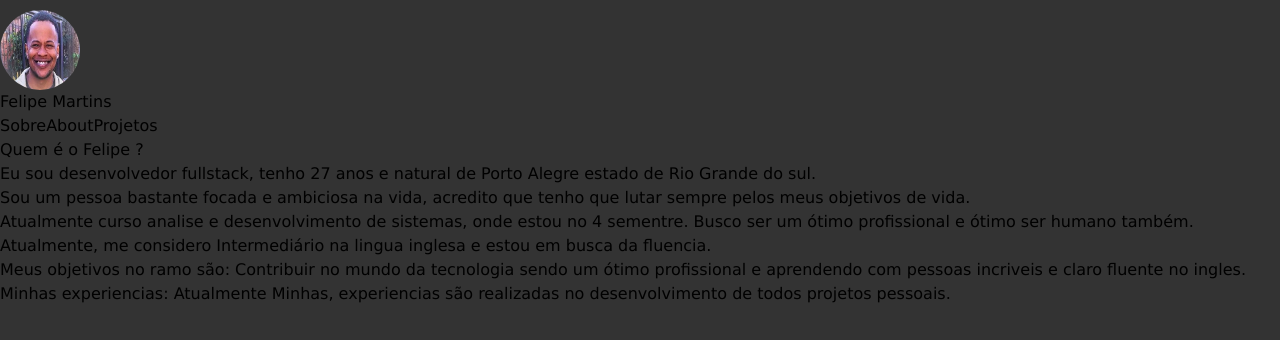
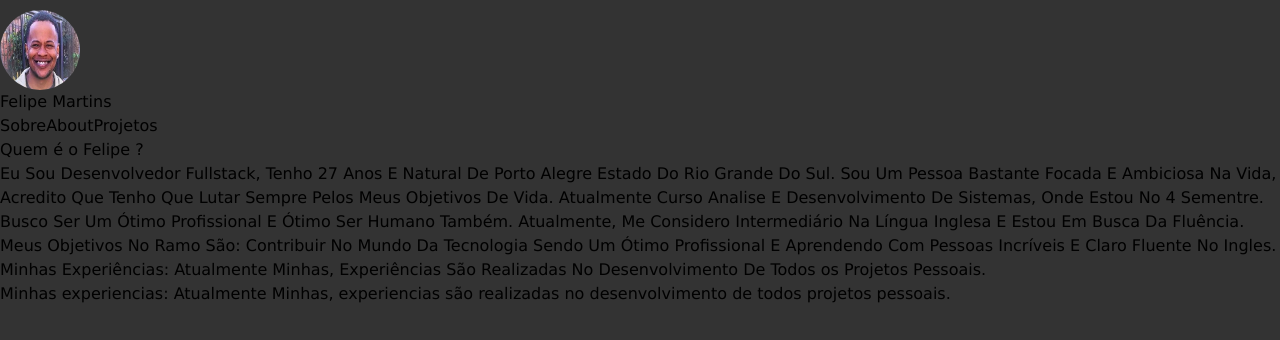
Before and after one commit to felipe-programador-18/Portifolio, a Next.js app: page / in a window 1280 px wide. Shown: the top 340 px of the page. Built offline with nearby package versions, Linux system fonts and the light colour scheme.

Commit message:
c6- adding somethings modify about p

```diff
--- a/pages/index.js
+++ b/pages/index.js
@@ -28,12 +28,15 @@ const Home = () =>{
 
         <div className="mx-auto bg-red-100 text-center capitalize">
         <h1 className="font-bold"> Quem é o Felipe ?</h1>
-        <p className="italic">Eu sou desenvolvedor fullstack, tenho 27 anos e natural de Porto Alegre estado de Rio Grande do sul.</p>
+        <p className="italic">Eu Sou Desenvolvedor Fullstack, Tenho 27 Anos E Natural De Porto Alegre Estado Do Rio Grande Do Sul.
 
-        <p className="italic"> Sou um pessoa bastante focada e ambiciosa na vida, acredito que tenho que lutar sempre pelos meus objetivos de vida.</p>
-        <p className="italic">Atualmente curso analise e desenvolvimento de sistemas, onde estou no 4 sementre. Busco ser um ótimo profissional e ótimo ser humano também.
-        Atualmente, me considero Intermediário na lingua inglesa e estou em busca da fluencia.</p>
-        <p className="italic">Meus objetivos no ramo são: Contribuir no mundo da tecnologia sendo um ótimo profissional e aprendendo com pessoas incriveis e claro fluente no ingles.</p>
+        Sou Um Pessoa Bastante Focada E Ambiciosa Na Vida, Acredito Que Tenho Que Lutar Sempre Pelos Meus Objetivos De Vida.
+
+        Atualmente Curso Analise E Desenvolvimento De Sistemas, Onde Estou No 4 Sementre. Busco Ser Um Ótimo Profissional E Ótimo Ser Humano Também. Atualmente, Me Considero Intermediário Na Língua Inglesa E Estou Em Busca Da Fluência.
+
+        Meus Objetivos No Ramo São: Contribuir No Mundo Da Tecnologia Sendo Um Ótimo Profissional E Aprendendo Com Pessoas Incríveis E Claro Fluente No Ingles.
+
+        Minhas Experiências: Atualmente Minhas, Experiências São Realizadas No Desenvolvimento De Todos os Projetos Pessoais.</p>
 
         <h1>Minhas experiencias: Atualmente Minhas, experiencias são realizadas no desenvolvimento de todos projetos pessoais.</h1>
         </div>
```
